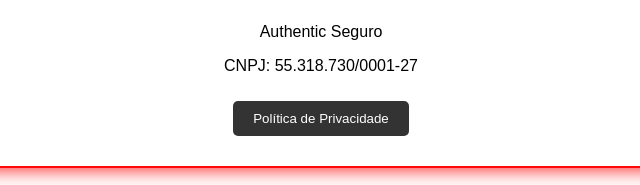
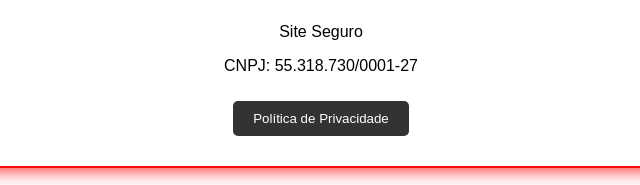
Before and after one commit to anonimatoo/carolpratas.html, a plain HTML site: page index.html in a window 1280 px wide. Shown: the part 2188-2373 px from the top of the page, 319-959 px from the left. Drawn offline with Linux system fonts and the light colour scheme.

Commit message:
Update index.html

```diff
--- a/index.html
+++ b/index.html
@@ -513,7 +513,7 @@ body {
         <a href="https://www.reclameaqui.com.br/empresa/pneustore/" class="reclameaqui-button">
             <img src="reclameaqui.jpg" alt="Reclame Aqui">
         </a>
-        <p>Authentic Seguro</p>
+        <p>Site Seguro</p>
         <p>CNPJ: 55.318.730/0001-27</p>
         <button class="privacy-policy-btn" onclick="showPrivacyPolicy()">Política de Privacidade</button>
     </div>
```
